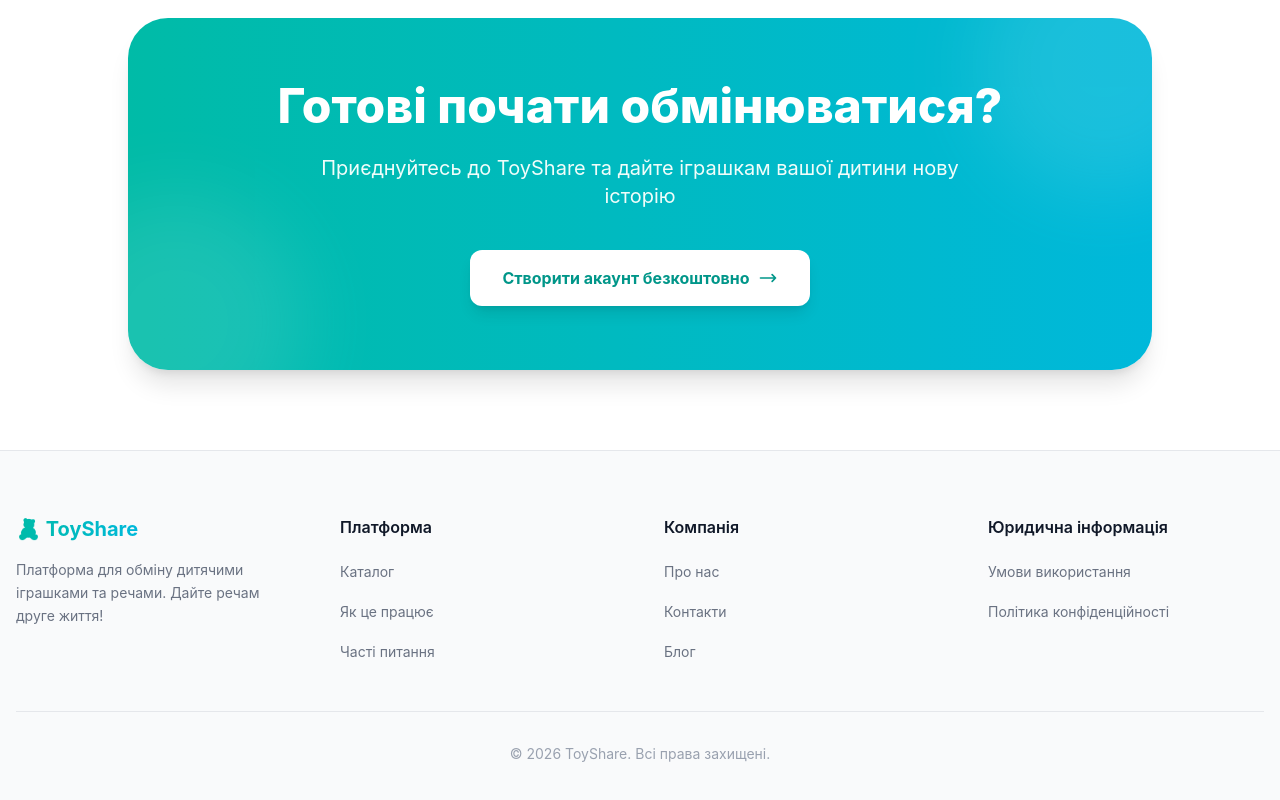
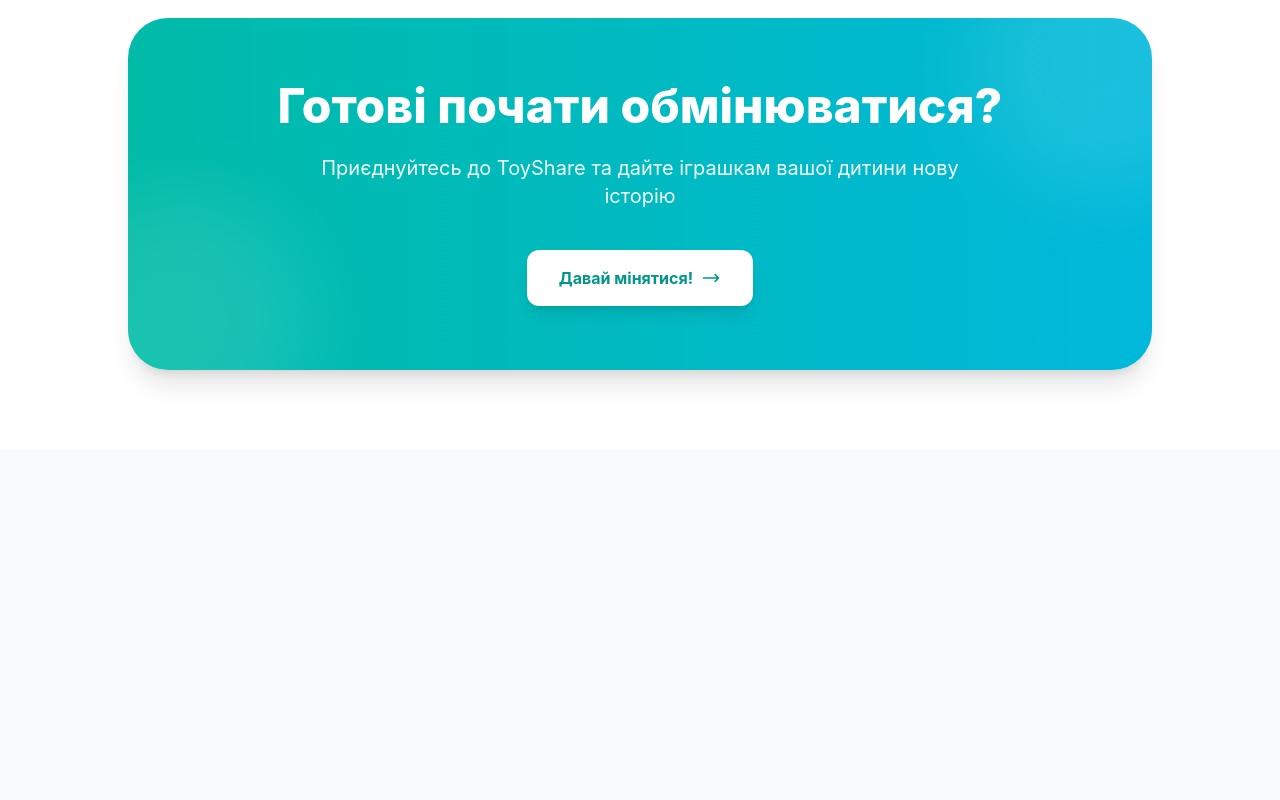
Before and after one commit to Trs-24/ToyShare, a Next.js app in the folder web/: page / in a window 1280 px wide. Shown: the part 1946-2746 px from the top of the page. After the commit the page ends 2396 px from the top, so only its background shows below. Built offline with nearby package versions, Linux system fonts and the light colour scheme; no server answers.

Commit message:
feat(web): Update CTA button and remove footer on landing page

```diff
--- a/web/src/app/page.tsx
+++ b/web/src/app/page.tsx
@@ -189,7 +189,7 @@
                   {t('cta_subtitle')}
                 </p>
                 <Link
-                  href="/register"
+                  href="/catalog"
                   className="inline-flex justify-center items-center gap-2 px-8 py-4 bg-white text-teal-600 font-bold rounded-xl hover:bg-gray-50 transition-colors shadow-lg hover:shadow-xl"
                 >
                   {t('cta_btn')}
@@ -207,111 +207,6 @@
           </div>
         </section>
       </main>
-
-      {/* Global Footer */}
-      <footer className="bg-gray-50 border-t border-gray-200 mt-auto">
-        <div className="max-w-7xl mx-auto px-4 py-16">
-          <div className="grid grid-cols-1 md:grid-cols-4 gap-12 mb-12">
-            <div className="md:col-span-1">
-              <Link
-                href="/"
-                className="inline-block text-xl font-bold bg-gradient-to-r from-teal-500 to-cyan-500 bg-clip-text text-transparent mb-4"
-              >
-                🧸 ToyShare
-              </Link>
-              <p className="text-sm text-gray-500 leading-relaxed pr-4">
-                {t('footer_description')}
-              </p>
-            </div>
-
-            <div>
-              <h4 className="font-semibold text-gray-900 mb-5">{t('footer_platform')}</h4>
-              <ul className="space-y-4">
-                <li>
-                  <Link
-                    href="/catalog"
-                    className="text-sm text-gray-500 hover:text-teal-600 transition-colors"
-                  >
-                    {t('nav_catalog')}
-                  </Link>
-                </li>
-                <li>
-                  <a
-                    href="#how-it-works"
-                    className="text-sm text-gray-500 hover:text-teal-600 transition-colors"
-                  >
-                    {t('nav_howItWorks')}
-                  </a>
-                </li>
-                <li>
-                  <a
-                    href="#"
-                    className="text-sm text-gray-500 hover:text-teal-600 transition-colors"
-                  >
-                    {t('footer_faq')}
-                  </a>
-                </li>
-              </ul>
-            </div>
-
-            <div>
-              <h4 className="font-semibold text-gray-900 mb-5">{t('footer_company')}</h4>
-              <ul className="space-y-4">
-                <li>
-                  <a
-                    href="#"
-                    className="text-sm text-gray-500 hover:text-teal-600 transition-colors"
-                  >
-                    {t('footer_about')}
-                  </a>
-                </li>
-                <li>
-                  <a
-                    href="#"
-                    className="text-sm text-gray-500 hover:text-teal-600 transition-colors"
-                  >
-                    {t('footer_contacts')}
-                  </a>
-                </li>
-                <li>
-                  <a
-                    href="#"
-                    className="text-sm text-gray-500 hover:text-teal-600 transition-colors"
-                  >
-                    {t('footer_blog')}
-                  </a>
-                </li>
-              </ul>
-            </div>
-
-            <div>
-              <h4 className="font-semibold text-gray-900 mb-5">{t('footer_legal')}</h4>
-              <ul className="space-y-4">
-                <li>
-                  <a
-                    href="#"
-                    className="text-sm text-gray-500 hover:text-teal-600 transition-colors"
-                  >
-                    {t('footer_terms')}
-                  </a>
-                </li>
-                <li>
-                  <a
-                    href="#"
-                    className="text-sm text-gray-500 hover:text-teal-600 transition-colors"
-                  >
-                    {t('footer_privacy')}
-                  </a>
-                </li>
-              </ul>
-            </div>
-          </div>
-
-          <div className="pt-8 border-t border-gray-200 text-center">
-            <p className="text-sm text-gray-400">{t('footer_rights')}</p>
-          </div>
-        </div>
-      </footer>
     </div>
   );
 }
--- a/web/src/i18n/en.ts
+++ b/web/src/i18n/en.ts
@@ -61,7 +61,7 @@
 
   cta_title: 'Ready to start exchanging?',
   cta_subtitle: "Join ToyShare and give your child's toys a new story",
-  cta_btn: 'Create Account for Free',
+  cta_btn: "Let's exchange!",
 
   footer_description: 'Platform for exchanging kid toys and items. Give things a second life!',
   footer_platform: 'Platform',
--- a/web/src/i18n/ru.ts
+++ b/web/src/i18n/ru.ts
@@ -60,7 +60,7 @@
 
   cta_title: 'Готовы начать обмениваться?',
   cta_subtitle: 'Присоединяйтесь к ToyShare и дайте игрушкам вашего ребёнка новую историю',
-  cta_btn: 'Создать аккаунт бесплатно',
+  cta_btn: 'Давай меняться!',
 
   footer_description: 'Платформа для обмена детскими игрушками и вещами. Дайте вещам вторую жизнь!',
   footer_platform: 'Платформа',
--- a/web/src/i18n/uk.ts
+++ b/web/src/i18n/uk.ts
@@ -58,7 +58,7 @@
 
   cta_title: 'Готові почати обмінюватися?',
   cta_subtitle: 'Приєднуйтесь до ToyShare та дайте іграшкам вашої дитини нову історію',
-  cta_btn: 'Створити акаунт безкоштовно',
+  cta_btn: 'Давай мінятися!',
 
   footer_description: 'Платформа для обміну дитячими іграшками та речами. Дайте речам друге життя!',
   footer_platform: 'Платформа',
```
